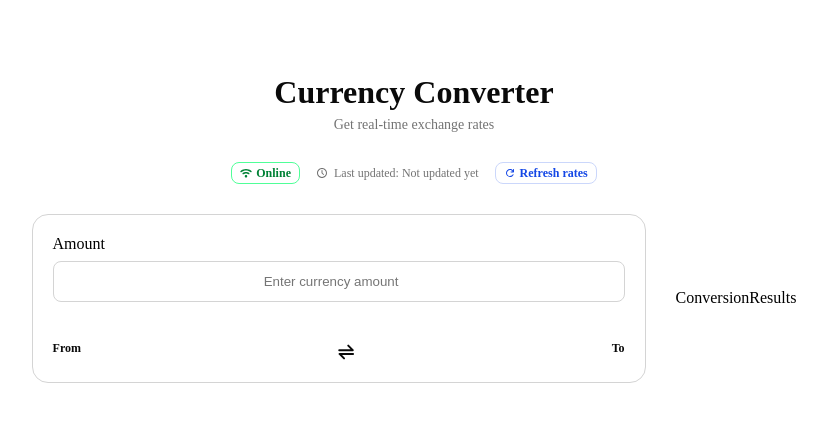
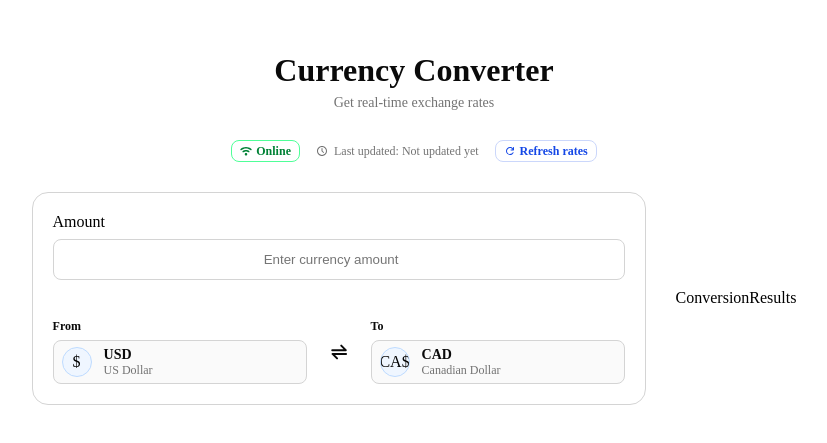
Before and after one commit to lenah23/currency-change, a React (Vite) app: page / in a window 1280 px wide. Shown: the part 171-614 px from the top of the page, without its empty margins (226-1053 px from the left). Built offline with nearby package versions, Linux system fonts and the light colour scheme.

Commit message:
chose from and to values and show them chosen

```diff
--- a/src/components/currency/currencyItem.tsx
+++ b/src/components/currency/currencyItem.tsx
@@ -3,27 +3,27 @@ import styles from "./currency.module.scss";
 
 interface IProps {
   currencyItem: ICurrencyDataItem;
-  active: boolean;
+  role: "openModal" | "choseCurrency";
+  handleClickItem: () => void;
 }
 
 const CurrencyItem: React.FC<IProps> = (props) => {
   return (
-    <>
+    <div onClick={props.handleClickItem}>
       <div className={styles["currency-info__container"]}>
         <div className={styles["currency-symbol"]}>
-          {props.currencyItem.symbol}
+          {props?.currencyItem?.symbol}
         </div>
         <div className={styles["currency-info"]}>
           <div className={styles["currency-info__code"]}>
-            {props.currencyItem.code}
+            {props?.currencyItem?.code}
           </div>
           <div className={styles["currency-info__name"]}>
-            {props.currencyItem.name}
+            {props?.currencyItem?.name}
           </div>
         </div>
       </div>
-      {props.active && <div>tick here</div>}
-    </>
+    </div>
   );
 };
 
--- a/src/components/currency/currencyList.tsx
+++ b/src/components/currency/currencyList.tsx
@@ -1,4 +1,7 @@
 import type { ICurrencyDataItem } from "../../interfaces";
+import type { RootState } from "../../services/store";
+import { useAppDispatch, useAppSelector } from "../../services/hooks";
+import { setFromValue, setToValue } from "../../services/Slices/currencySlice";
 import { CurrencyItem } from "../index";
 import styles from "./currency.module.scss";
 
@@ -7,11 +10,24 @@ interface IProps {
 }
 
 const CurrencyList: React.FC<IProps> = (props) => {
+  const currencyType = useAppSelector(
+    (state: RootState) => state.currency.fromToModal
+  );
+  const dispatch = useAppDispatch();
+
   return (
     <div className={styles["currency-list__container"]}>
       {props.currencyList.length > 0 ? (
         props.currencyList.map((currency) => (
-          <CurrencyItem currencyItem={currency} active={true}/>
+          <CurrencyItem
+            currencyItem={currency}
+            role={"choseCurrency"}
+            handleClickItem={() => {
+              currencyType === "from"
+                ? dispatch(setFromValue(currency))
+                : dispatch(setToValue(currency));
+            }}
+          />
         ))
       ) : (
         <div style={{ width: "100%", textAlign: "center" }}>
--- a/src/components/currencyConvertPannel/currencyConvertPannel.hooks.ts
+++ b/src/components/currencyConvertPannel/currencyConvertPannel.hooks.ts
@@ -1,12 +1,15 @@
 import { useEffect, useMemo, useState } from "react";
-import { currenciesData } from "../../utils/currenciesData";
 import type { ICurrencyDataItem } from "../../interfaces";
+import { useAppSelector } from "../../services/hooks";
+import type { RootState } from "../../services/store";
 
 const UseCurrencyConvertPannelHooks = () => {
   const [inputValue, setInputValue] = useState<number>(0);
-
   const [searchValue, setSearchValue] = useState<string>("");
   const [debouncedValue, setDebouncedValue] = useState<string>(searchValue);
+  const currenciesData: ICurrencyDataItem[] = useAppSelector(
+    (state: RootState) => state.currency.currencyList
+  );
 
   useEffect(() => {
     const handler = setTimeout(() => {
--- a/src/components/currencyModal/currencyModal.tsx
+++ b/src/components/currencyModal/currencyModal.tsx
@@ -6,12 +6,12 @@ import DialogContentText from "@mui/material/DialogContentText";
 import DialogTitle from "@mui/material/DialogTitle";
 import useMediaQuery from "@mui/material/useMediaQuery";
 import searchIcon from "../../assets/icons/search-icon.svg";
-import styles from "./currencyModal.module.scss";
 import type { ICurrencyDataItem } from "../../interfaces";
 import { CurrencyList } from "../index";
 import { useAppDispatch, useAppSelector } from "../../services/hooks";
 import type { RootState } from "../../services/store";
 import { handleCloseModal } from "../../services/Slices/modalSlice";
+import styles from "./currencyModal.module.scss";
 
 interface IProps {
   searchValue: string;
@@ -27,6 +27,7 @@ const currencyModal: React.FC<IProps> = (props: IProps) => {
   const openModal = useAppSelector(
     (state: RootState) => state.currencyModal.openedModal
   );
+
   const dispatch = useAppDispatch();
 
   return (
--- a/src/components/fromToSection/from-to-input.tsx
+++ b/src/components/fromToSection/from-to-input.tsx
@@ -1,6 +1,4 @@
 import type { ICurrencyDataItem } from "../../interfaces";
-import { useAppDispatch } from "../../services/hooks";
-import { handleOpenModal } from "../../services/Slices/modalSlice";
 import { CurrencyItem, CurrencyModal } from "../index";
 import styles from "./fromToSection.module.scss";
 
@@ -9,18 +7,31 @@ interface IProps {
   label: string;
   searchValue: string;
   setSearchValue: (value: string) => void;
-  filteredCurrencies: ICurrencyDataItem[]
+  filteredCurrencies: ICurrencyDataItem[];
+  currencyItem: ICurrencyDataItem;
+  role: "openModal" | "choseCurrency";
+  handleClickItem: () => void;
 }
 
 const FromToInput: React.FC<IProps> = (props) => {
-  const { label, searchValue, setSearchValue, filteredCurrencies } = props;
-  const dispatch = useAppDispatch();
+  const {
+    label,
+    searchValue,
+    setSearchValue,
+    filteredCurrencies,
+    role,
+    handleClickItem,
+  } = props;
 
   return (
     <>
-      <div className={styles["from-to-input"]} onClick={() => dispatch(handleOpenModal())}>
+      <div className={styles["from-to-input"]}>
         <label className={styles["from-to-input__label"]}>{label}</label>
-        {/* <CurrencyItem currencyItem={}/> */}
+        <CurrencyItem
+          currencyItem={props.currencyItem}
+          role={role}
+          handleClickItem={handleClickItem}
+        />
       </div>
       <CurrencyModal
         searchValue={searchValue}
--- /dev/null
+++ b/src/components/fromToSection/fromSection.tsx
@@ -0,0 +1,62 @@
+import { FromToInput } from "../index";
+import type { ICurrencyDataItem } from "../../interfaces";
+import type { Dispatch, SetStateAction } from "react";
+import type { RootState } from "../../services/store";
+import { useAppDispatch, useAppSelector } from "../../services/hooks";
+import { handleOpenModal } from "../../services/Slices/modalSlice";
+import { setModalType } from "../../services/Slices/currencySlice";
+import switchIcon from "../../assets/icons/switch-icon.svg";
+
+interface IProps {
+  searchValue: string;
+  setSearchValue: (value: string) => void;
+  filteredCurrencies: ICurrencyDataItem[];
+  setIsSwapped: Dispatch<SetStateAction<boolean>>;
+  role: "openModal" | "choseCurrency";
+}
+
+const FromSection: React.FC<IProps> = (props) => {
+  const {
+    setIsSwapped,
+    searchValue,
+    setSearchValue,
+    filteredCurrencies,
+  } = props;
+
+  const chosenFromCurrency = useAppSelector(
+    (state: RootState) => state.currency.fromCurrency
+  );
+  const chosenToCurrency = useAppSelector(
+    (state: RootState) => state.currency.toCurrency
+  );
+
+  const dispatch = useAppDispatch();
+
+  return (
+    <>
+      <FromToInput
+        setIsSwapped={setIsSwapped}
+        label={"From"}
+        searchValue={searchValue}
+        setSearchValue={setSearchValue}
+        filteredCurrencies={filteredCurrencies}
+        currencyItem={chosenFromCurrency}
+        role={"openModal"}
+        handleClickItem={() => {dispatch(handleOpenModal()); dispatch(setModalType('from'))}}
+      />
+      <img src={switchIcon} onClick={() => setIsSwapped((prev) => !prev)} />
+      <FromToInput
+        setIsSwapped={setIsSwapped}
+        label={"To"}
+        searchValue={searchValue}
+        setSearchValue={setSearchValue}
+        filteredCurrencies={filteredCurrencies}
+        currencyItem={chosenToCurrency}
+        role={"openModal"}
+        handleClickItem={() => {dispatch(handleOpenModal()); dispatch(setModalType('to'))}}
+      />
+    </>
+  );
+};
+
+export default FromSection;
--- a/src/components/fromToSection/fromToSection.tsx
+++ b/src/components/fromToSection/fromToSection.tsx
@@ -1,8 +1,7 @@
 import { useState } from "react";
-import { FromToInput } from "../index";
-import switchIcon from "../../assets/icons/switch-icon.svg";
+import { FromSection, ToSection } from "../index";
+import type { ICurrencyDataItem } from "../../interfaces";
 import styles from "./fromToSection.module.scss";
-import type { ICurrencyDataItem } from "../../interfaces";
 
 interface IProps {
   inputValue: number;
@@ -19,41 +18,21 @@ const FromToSection: React.FC<IProps> = (props) => {
   return (
     <div className={styles["from-to-section"]}>
       {!isSwapped ? (
-        <>
-          <FromToInput
+        <FromSection
           setIsSwapped={setIsSwapped}
-            label={"From"}
           searchValue={searchValue}
           setSearchValue={setSearchValue}
           filteredCurrencies={filteredCurrencies}
+          role={"openModal"}
         />
-          <img src={switchIcon} onClick={() => setIsSwapped((prev) => !prev)} />
-          <FromToInput
+      ) : (
+        <ToSection
           setIsSwapped={setIsSwapped}
-            label={"To"}
           searchValue={searchValue}
           setSearchValue={setSearchValue}
           filteredCurrencies={filteredCurrencies}
+          role={"openModal"}
         />
-        </>
-      ) : (
-        <>
-          <FromToInput
-            setIsSwapped={setIsSwapped}
-            label={"To"}
-            searchValue={searchValue}
-            setSearchValue={setSearchValue}
-            filteredCurrencies={filteredCurrencies}
-          />
-          <img src={switchIcon} onClick={() => setIsSwapped((prev) => !prev)} />
-          <FromToInput
-            setIsSwapped={setIsSwapped}
-            label={"From"}
-            searchValue={searchValue}
-            setSearchValue={setSearchValue}
-            filteredCurrencies={filteredCurrencies}
-          />
-        </>
       )}
     </div>
   );
--- /dev/null
+++ b/src/components/fromToSection/toSection.tsx
@@ -0,0 +1,68 @@
+import { FromToInput } from "../index";
+import type { Dispatch, SetStateAction } from "react";
+import type { ICurrencyDataItem } from "../../interfaces";
+import type { RootState } from "../../services/store";
+import { useAppDispatch, useAppSelector } from "../../services/hooks";
+import { handleOpenModal } from "../../services/Slices/modalSlice";
+import { setModalType } from "../../services/Slices/currencySlice";
+import switchIcon from "../../assets/icons/switch-icon.svg";
+
+interface IProps {
+  searchValue: string;
+  setSearchValue: (value: string) => void;
+  filteredCurrencies: ICurrencyDataItem[];
+  setIsSwapped: Dispatch<SetStateAction<boolean>>;
+  role: "openModal" | "choseCurrency";
+}
+
+const ToSection: React.FC<IProps> = (props) => {
+  const {
+    setIsSwapped,
+    searchValue,
+    setSearchValue,
+    filteredCurrencies,
+    role,
+  } = props;
+
+  const chosenFromCurrency = useAppSelector(
+    (state: RootState) => state.currency.fromCurrency
+  );
+  const chosenToCurrency = useAppSelector(
+    (state: RootState) => state.currency.toCurrency
+  );
+  const dispatch = useAppDispatch();
+
+  return (
+    <>
+      <FromToInput
+        setIsSwapped={setIsSwapped}
+        label={"To"}
+        searchValue={searchValue}
+        setSearchValue={setSearchValue}
+        filteredCurrencies={filteredCurrencies}
+        currencyItem={chosenToCurrency}
+        role={role}
+        handleClickItem={() => {
+          dispatch(handleOpenModal());
+          dispatch(setModalType("to"));
+        }}
+      />
+      <img src={switchIcon} onClick={() => setIsSwapped((prev) => !prev)} />
+      <FromToInput
+        setIsSwapped={setIsSwapped}
+        label={"From"}
+        searchValue={searchValue}
+        setSearchValue={setSearchValue}
+        filteredCurrencies={filteredCurrencies}
+        currencyItem={chosenFromCurrency}
+        role={role}
+        handleClickItem={() => {
+          dispatch(handleOpenModal());
+          dispatch(setModalType("from"));
+        }}
+      />
+    </>
+  );
+};
+
+export default ToSection;
--- a/src/components/index.ts
+++ b/src/components/index.ts
@@ -1,7 +1,9 @@
 import Button from "./button/button";
 import StatusBar from "./statusBar/statusBar";
+import ToSection from "./fromToSection/toSection";
 import CurrencyItem from "./currency/currencyItem";
 import CurrencyList from "./currency/currencyList";
+import FromSection from "./fromToSection/fromSection";
 import FromToInput from "./fromToSection/from-to-input";
 import FromToSection from "./fromToSection/fromToSection";
 import CurrencyModal from "./currencyModal/currencyModal";
@@ -14,7 +16,9 @@ import CurrencyExchangeInput from "./currencyExchangeInput/currencyExchangeInput
 export {
   Button,
   StatusBar,
+  ToSection,
   FromToInput,
+  FromSection,
   CurrencyItem,
   CurrencyList,
   FromToSection,
--- a/src/services/Slices/currencySlice.ts
+++ b/src/services/Slices/currencySlice.ts
@@ -1,21 +1,38 @@
 import { createSlice, type PayloadAction } from "@reduxjs/toolkit";
+import type { ICurrencyDataItem } from "../../interfaces";
+import { currenciesData } from "../../utils/currenciesData";
 
-interface CurrencyState {}
+interface CurrencyState {
+  currencyList: ICurrencyDataItem[];
+  fromCurrency: ICurrencyDataItem;
+  toCurrency: ICurrencyDataItem;
+  fromToModal: "from" | "to" | null;
+  itemClickRole: "openModal" | "choseCurrency";
+}
 
-const initialState: CurrencyState = {};
+const initialState: CurrencyState = {
+  currencyList: currenciesData,
+  fromCurrency: currenciesData[0],
+  toCurrency: currenciesData[1],
+  fromToModal: "from",
+  itemClickRole: "openModal",
+};
 
 const currencySlice = createSlice({
   name: "currency",
   initialState,
   reducers: {
-    // setSelectedCurrency(state, action: PayloadAction<any>) {
-    //   state.selectedCurrency = action.payload;
-    // },
-    // clearSelectedCurrency(state) {
-    //   state.selectedCurrency = null;
-    // },
+    setFromValue(state, action: PayloadAction<any>) {
+      state.fromCurrency = action.payload;
+    },
+    setToValue(state, action: PayloadAction<any>) {
+      state.toCurrency = action.payload;
+    },
+    setModalType(state, action: PayloadAction<"from" | "to" | null>) {
+      state.fromToModal = action.payload;
+    },
   },
 });
 
-export const {} = currencySlice.actions;
+export const { setFromValue, setToValue, setModalType } = currencySlice.actions;
 export default currencySlice.reducer;
```
Lines whose indentation alone changed are shown as unchanged.
